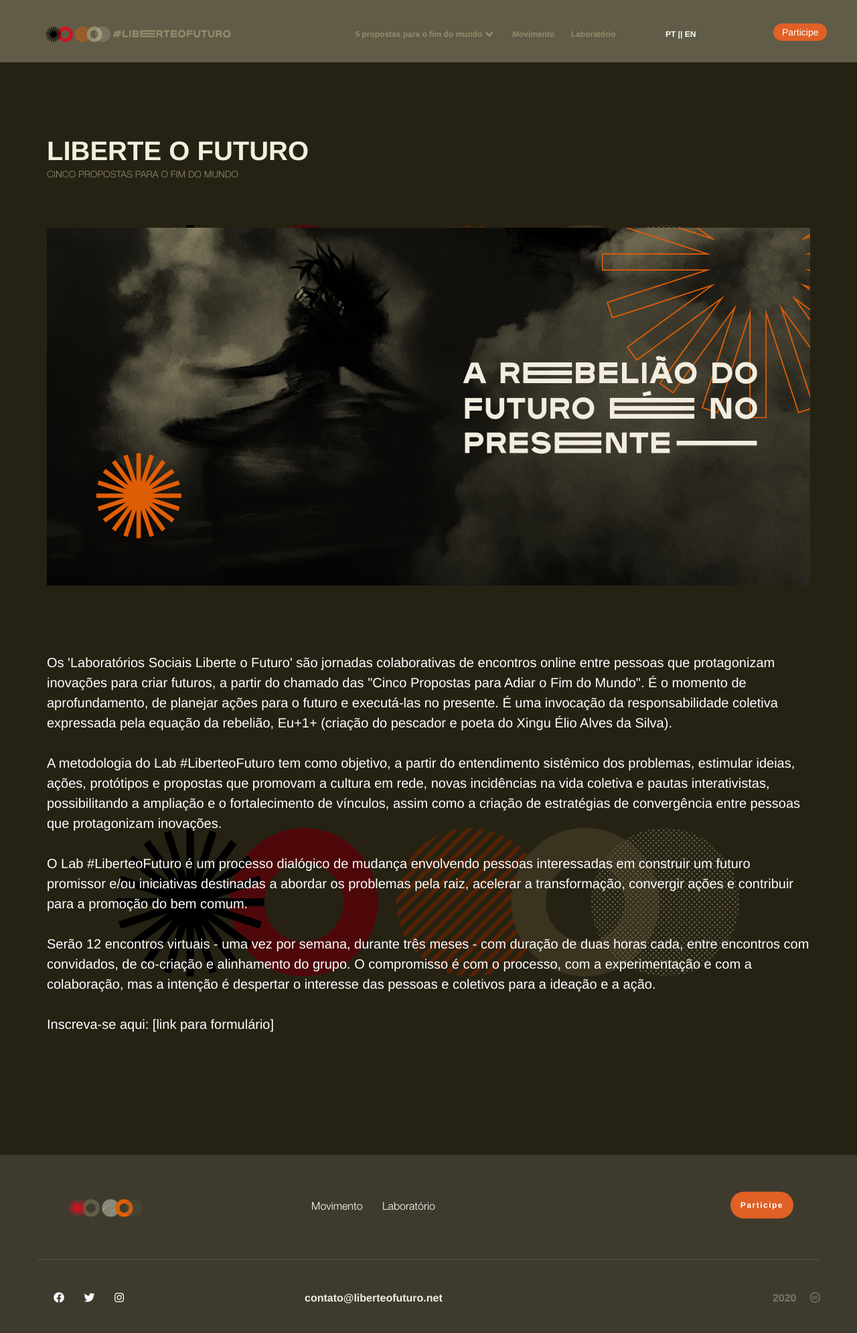
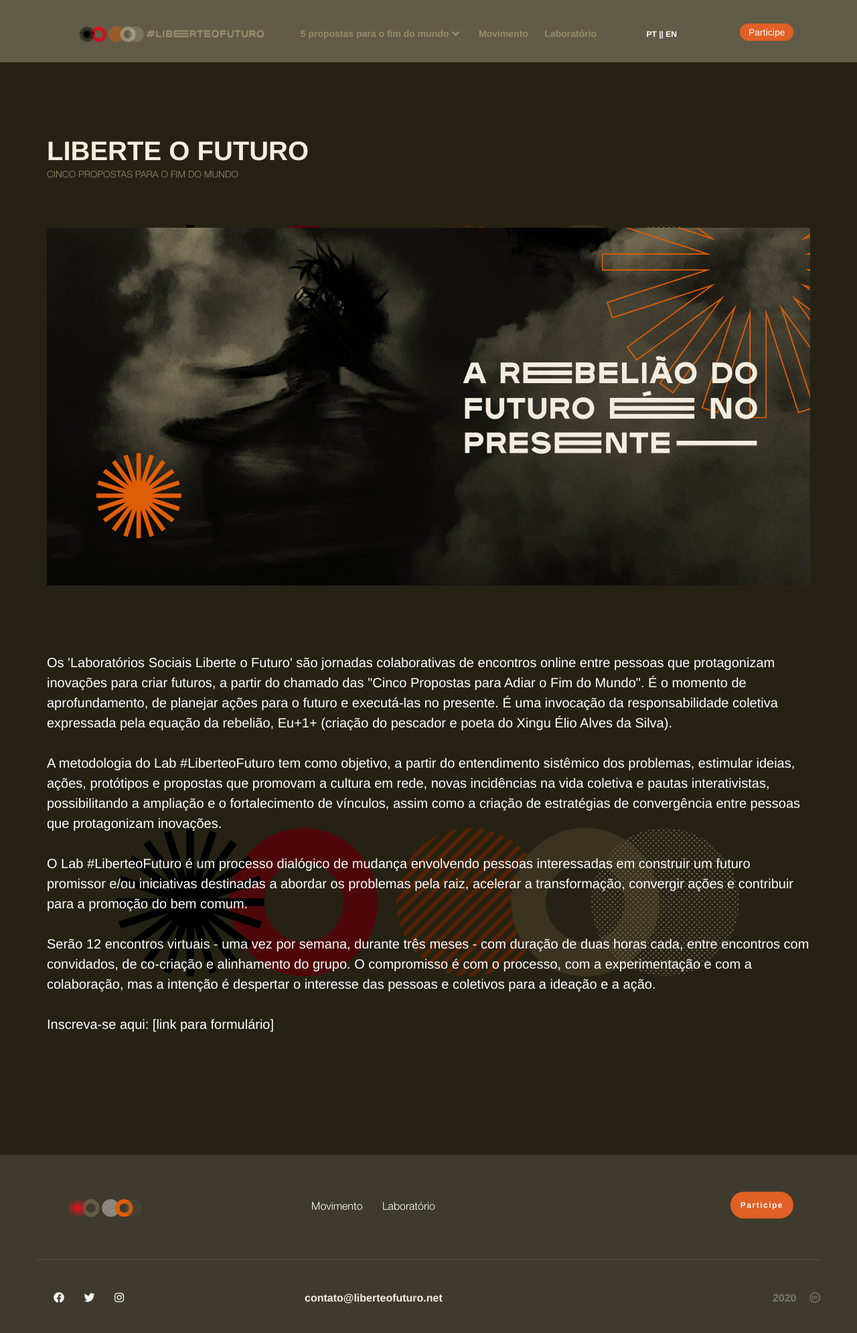
Before and after one commit to associacaosilo/liberteofuturo-site, a Jekyll site: the page built from _pages/laboratorio.md, in a window 1280 px wide. Shown: the whole page at 67% size. Built offline with Jekyll 4.4.1, drawn with Linux system fonts in a browser that asks for light colours; nearby versions of some CDN libraries.

Commit message:
Update headerMenu.html

```diff
--- a/_includes/headerMenu.html
+++ b/_includes/headerMenu.html
@@ -4,11 +4,11 @@
             <div class="col-xl-2 col-lg-2 block_left text_left">
                 <a href="index.html"><img src="i/logos/logo_horizontal.svg" class="width300"></a>
             </div>
-            <div class="col-xl-2 col-lg-2 block_left text_left"></div>
+            <div class="col-xl-1 col-lg-1 block_left text_left"></div>
             <div class="col-xl-3 col-lg-3 block_right text_right top10 dropdown">
-                <a href="#" class="link soft_green bold font12 dropdown-toggle" id="navigation_2_dropdown" data-toggle="dropdown" aria-haspopup="true" aria-expanded="false">{{page.menu5propostas}}</a>
+                <a href="#" class="link soft_green bold font14 dropdown-toggle" id="navigation_2_dropdown" data-toggle="dropdown" aria-haspopup="true" aria-expanded="false">{{page.menu5propostas}}</a>
                 <div class="bg_dark dropdown-menu" aria-labelledby="navigation_2_dropdown">
-                    <div class="row justify-content-left top80 sides80">
+                    <div class="row justify-content-left top60 sides80">
                         <div class="left15">
                             <img src="i/logos/antidoto.svg" class="width60">
                         </div>
@@ -18,10 +18,11 @@
                         <div class="top10 font32 uppercase bold font_second dark_green">
                             <a href="{{page.categoria1Link}}" class="link dark_green">{{page.categoria1}}</a>
                         </div>
-                        <div class="top20 left30 font14 light sand">
+                    </div>
+                    <div class="left180 font14 light sand">
                         {{page.menuSubtitulo1}}
                     </div>
-                    </div>
+
                     <div class="row justify-content-left top30 sides80">
                         <div class="left15">
                             <img src="i/logos/democracia.svg" class="width60">
@@ -32,10 +33,11 @@
                         <div class="top10 font32 uppercase bold font_second dark_green">
                             <a href="democracia.html" class="link dark_green">{{page.categoria2}}</a>
                         </div>
-                        <div class="top20 left30 font14 light sand">
+                    </div>
+                    <div class="left180 font14 light sand">
                         {{page.menuSubtitulo2}}
                     </div>
-                    </div>
+
                     <div class="row justify-content-left top30 sides80">
                         <div class="left15">
                             <img src="i/logos/consumo.svg" class="width60">
@@ -46,10 +48,11 @@
                         <div class="top10 font32 uppercase bold font_second dark_green">
                             <a href="consumo.html" class="link dark_green">{{page.categoria3}}</a>
                         </div>
-                        <div class="top20 left30 font14 light sand">
+                    </div>
+                    <div class="left180 font14 light sand">
                         {{page.menuSubtitulo3}}
                     </div>
-                    </div>
+
                     <div class="row justify-content-left top30 sides80">
                         <div class="left15">
                             <img src="i/logos/clima.svg" class="width60">
@@ -60,11 +63,12 @@
                         <div class="top10 font32 uppercase bold font_second dark_green">
                             <a href="clima.html" class="link dark_green">{{page.categoria4}}</a>
                         </div>
-                        <div class="top20 left30 font14 light sand">
+                    </div>
+                    <div class="left180 font14 light sand">
                         {{page.menuSubtitulo4}}
                     </div>
-                    </div>
-                    <div class="row justify-content-left top30 sides80 bottom80">
+
+                    <div class="row justify-content-left top30 sides80">
                         <div class="left15">
                             <img src="i/logos/insurreicao.svg" class="width60">
                         </div>
@@ -74,15 +78,16 @@
                         <div class="top10 font32 uppercase bold font_second dark_green">
                             <a href="insurreicao.html" class="link dark_green">{{page.categoria5}}</a>
                         </div>
-                        <div class="top20 left30 font14 light sand">
+                    </div>
+                    <div class="left180 font14 light sand bottom80">
                         {{page.menuSubtitulo5}}
                     </div>
-                    </div>
+
                 </div>
             </div>
             <div class="col-xl-4 col-lg-4 block_center top10">
-                <a href="{{page.menuMovimentoLink}}" class="link soft_green bold sides10 font12">{{page.menuMovimento}}</a>
-                <a href="{{page.menuLaboratorioLink}}" class="link soft_green bold sides10 font12">{{page.menuLaboratorio}}</a>
+                <a href="{{page.menuMovimentoLink}}" class="link soft_green bold sides10 font14">{{page.menuMovimento}}</a>
+                <a href="{{page.menuLaboratorioLink}}" class="link soft_green bold sides10 font14">{{page.menuLaboratorio}}</a>
                 <p class="link white bold sides60 font12"><a href="{{page.linkPT}}" class="white">PT</a> || <a href="{{page.linkEN}}" class="white">EN</a> </p>
             </div>
             <div class="col-xl-1 col-lg-1 text_right block_right top15">
```
